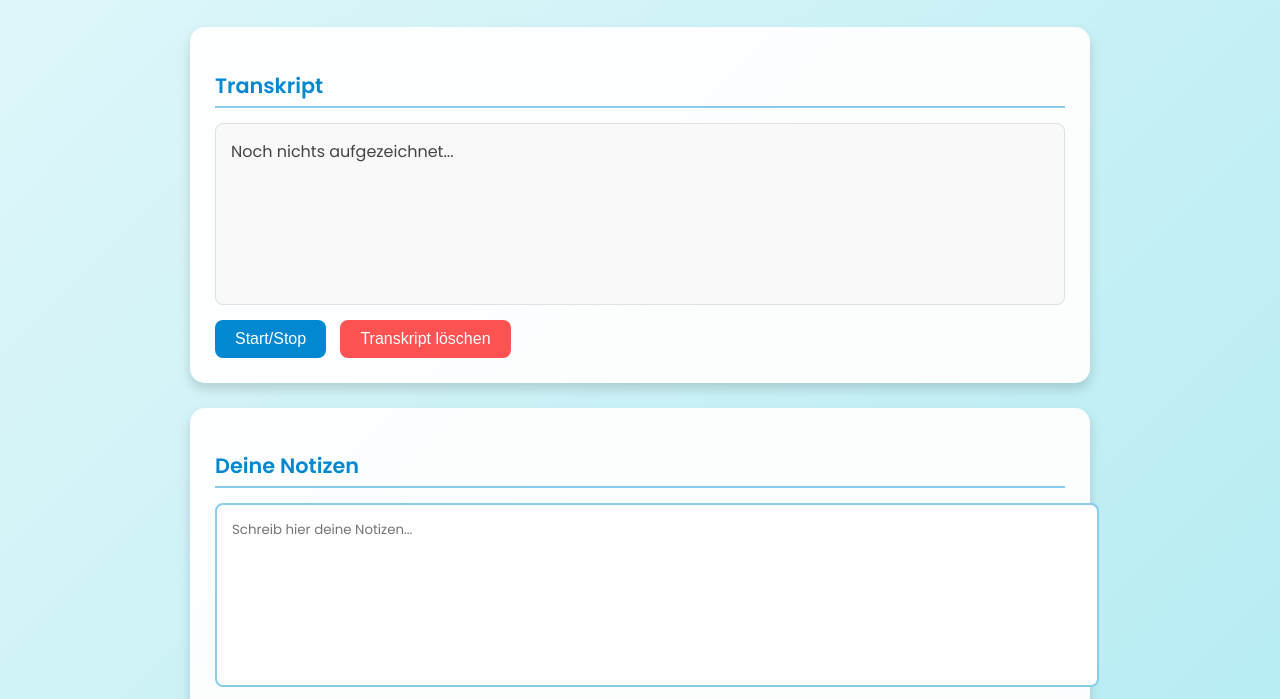
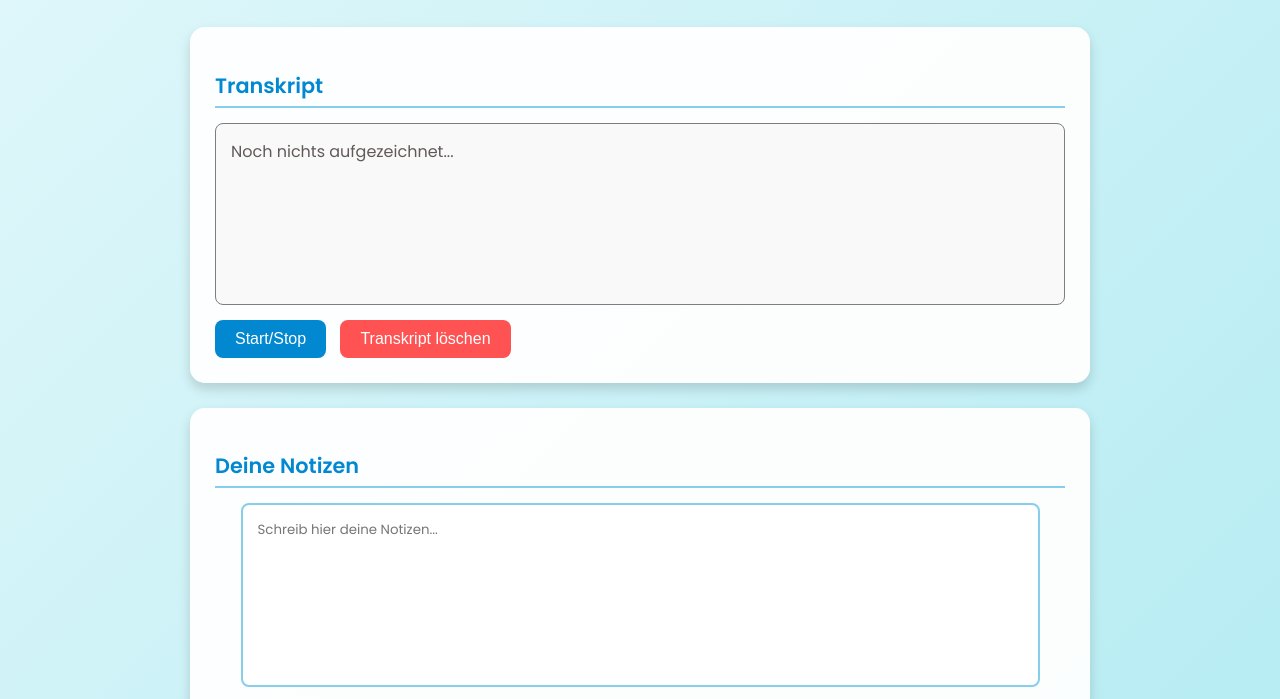
Before and after one commit to Uruskus/Sribble, a website: page index.html in a window 1280 px wide. Shown: the part 92-791 px from the top of the page. Drawn offline with Linux system fonts and the light colour scheme; no server answers.

```diff
--- a/index.html
+++ b/index.html
@@ -36,6 +36,11 @@
       transform: translateY(-5px);
       box-shadow: 0 10px 20px rgba(0, 0, 0, 0.2);
     }
+
+    .box.active {
+  background-color: rgba(135, 206, 235, 0.1); /* Leicht bläulicher Hintergrund */
+  border: 2px solid #0288d1; /* Blauer Rahmen während der Aufnahme */
+}
     h2 {
       font-size: 1.3em;
       color: #0288d1;
@@ -49,11 +54,13 @@
       padding: 15px;
       border-radius: 8px;
       font-size: 1em;
-      color: #444;
-      border: 1px solid #e0e0e0;
+      color: #625959;
+      border: 1px solid #7f7d7d;
     }
     #notes {
-      width: 100%;
+      width: 90%;
+      margin: 0px auto;
+      display: block;
       height: 150px;
       padding: 15px;
       border: 2px solid #87CEEB;
@@ -94,6 +101,13 @@
       background-color: #0288d1;
       padding: 12px 30px;
       font-size: 1.1em;
+      animation: pulse 2s infinite;
+    }
+
+    @keyframes pulse {
+      0% { transform: scale(1); }
+      50% { transform: scale(1.05); }
+      100% { transform: scale(1); }
     }
     .transcript-list {
       margin-top: 30px;
```
